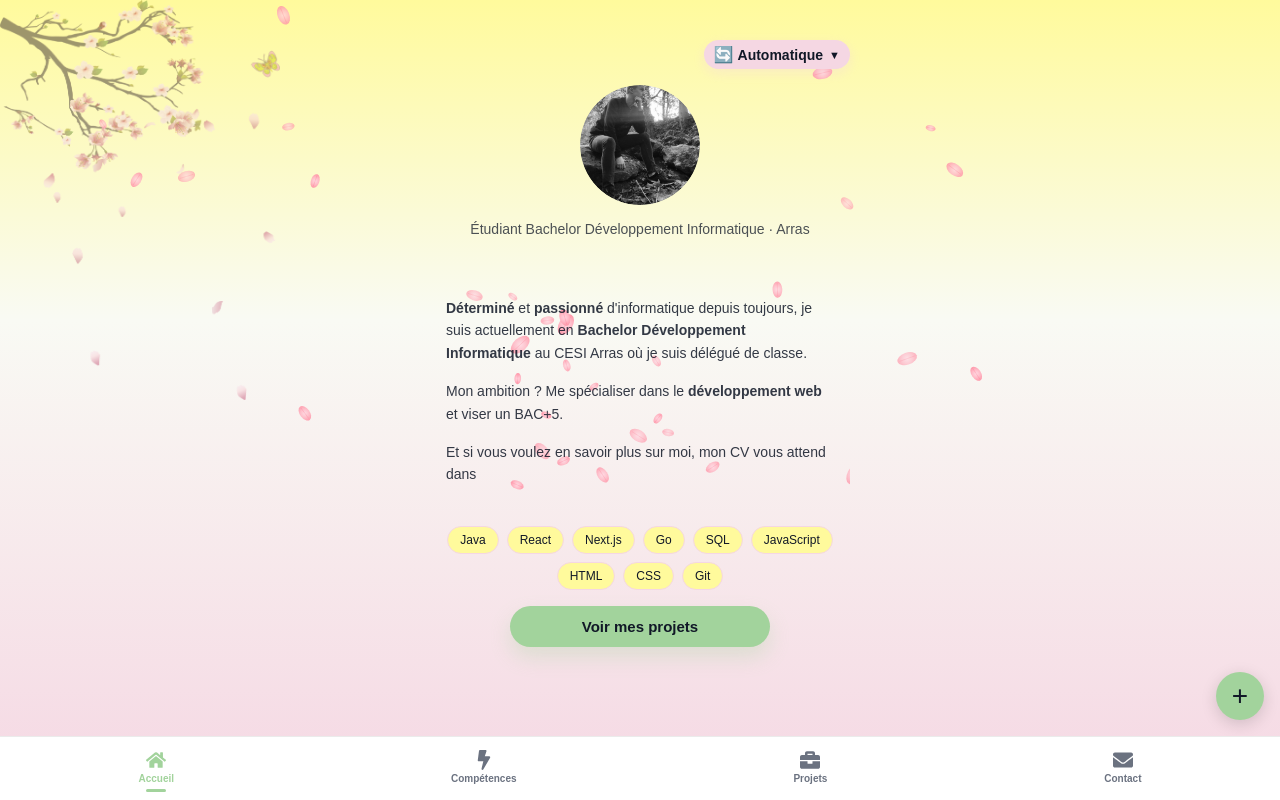
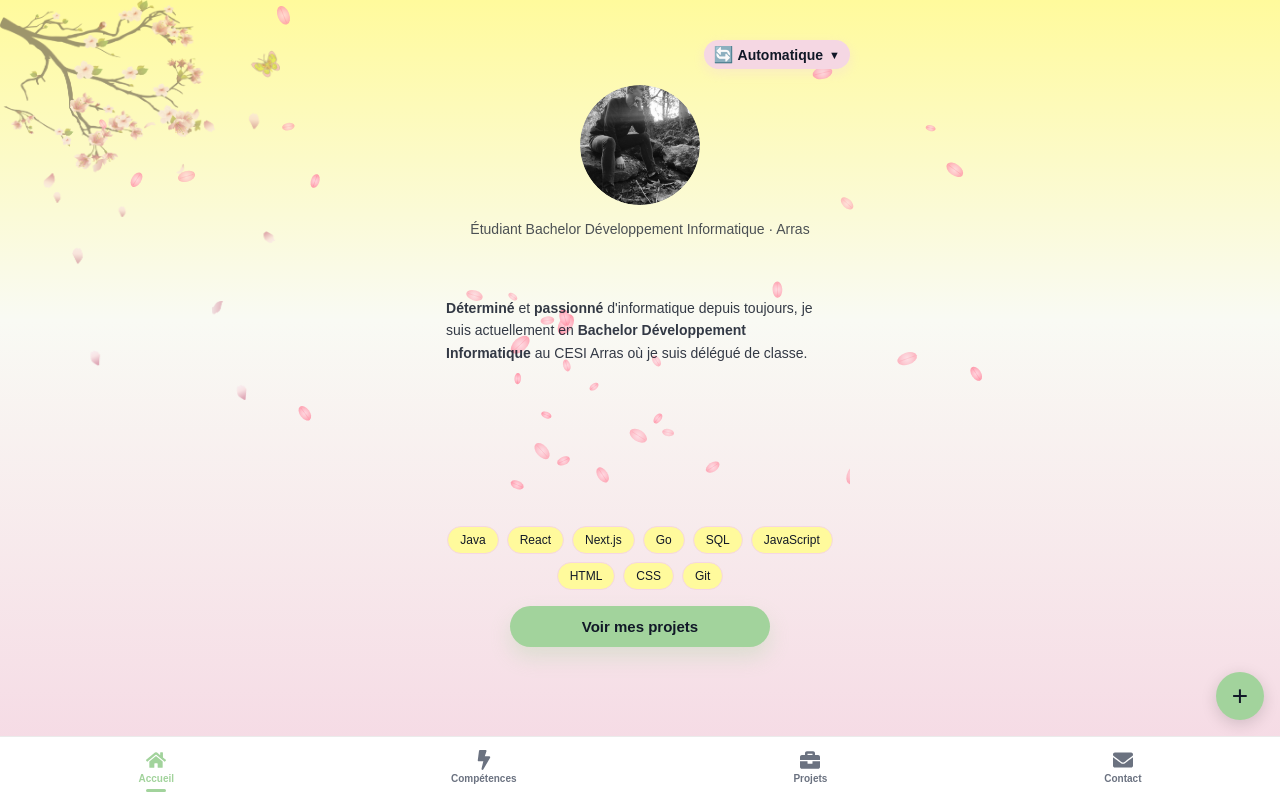
Before and after one commit to DELCUSEAllan/PortfolioSaisonAllan, a Next.js app in the folder portfolio-saisons/: page / in a window 1280 px wide. Built offline with nearby package versions, Linux system fonts and the light colour scheme.

Commit message:
fix : Réparation de la machine écrire

```diff
--- a/portfolio-saisons/src/app/components/SectionPresentation.jsx
+++ b/portfolio-saisons/src/app/components/SectionPresentation.jsx
@@ -5,7 +5,7 @@ import Link from "next/link";
 import PropTypes from "prop-types";
 import { PRESENTATION } from "../config/contenuAccueil";
 import CanvasSakura from "./CanvasSakura";
-import TexteFormate from "./TexteFormat";
+import TexteMachineAEcrire from "./TexteMachineAEcrire";
 
 export default function SectionPresentation({ saisonActuelle }) {
   const dernierIndex = PRESENTATION.paragraphes.length - 1;
@@ -24,14 +24,21 @@ export default function SectionPresentation({ saisonActuelle }) {
 
         return (
           <p key={paragraphe.substring(0, 20)} className="section-texte">
-                <TexteFormate texte={paragraphe} />
+            <TexteMachineAEcrire
+              texte={paragraphe}
+              vitesse={0.03}
+              delaiDepart={delai}
+            />
             {estDernier && (
               <motion.span
                 initial={{ opacity: 0 }}
                 animate={{ opacity: 1 }}
                 transition={{ delay: delaiLien }}
               >
-                    <Link href={PRESENTATION.lienContact.href} className="lien-contact">
+                <Link
+                  href={PRESENTATION.lienContact.href}
+                  className="lien-contact"
+                >
                   {PRESENTATION.lienContact.texte}
                 </Link>
               </motion.span>
--- a/portfolio-saisons/src/app/components/TexteMachineAEcrire.jsx
+++ b/portfolio-saisons/src/app/components/TexteMachineAEcrire.jsx
@@ -3,22 +3,43 @@
 import { motion } from "framer-motion";
 import PropTypes from "prop-types";
 
+function extraireParties(texte) {
+  if (!texte) return [];
+  return texte.split(/(\*\*.*?\*\*)/g).map((partie) => ({
+    texte: partie.startsWith("**") ? partie.slice(2, -2) : partie,
+    gras: partie.startsWith("**"),
+  }));
+}
+
 export default function TexteMachineAEcrire({ texte, vitesse = 0.03, delaiDepart = 0 }) {
+  const parties = extraireParties(texte);
+  let compteur = 0;
+
   return (
     <span>
-      {texte.split("").map((caractere, index) => (
+      {parties.map((partie) => {
+        const Balise = partie.gras ? "strong" : "span";
+        return (
+          <Balise key={partie.texte.substring(0, 15)}>
+            {partie.texte.split("").map((caractere, charIndex) => {
+              const delaiCaractere = delaiDepart + compteur++ * vitesse;
+              return (
                 <motion.span
-          key={`${caractere}-${index}`}
+                  key={`${partie.texte.substring(0, 5)}-${charIndex}-${caractere}`}
                   initial={{ opacity: 0 }}
                   animate={{ opacity: 1 }}
                   transition={{
                     duration: 0.01,
-            delay: delaiDepart + index * vitesse,
+                    delay: delaiCaractere,
                   }}
                 >
                   {caractere}
                 </motion.span>
-      ))}
+              );
+            })}
+          </Balise>
+        );
+      })}
     </span>
   );
 }
```
Lines whose indentation alone changed are shown as unchanged.
